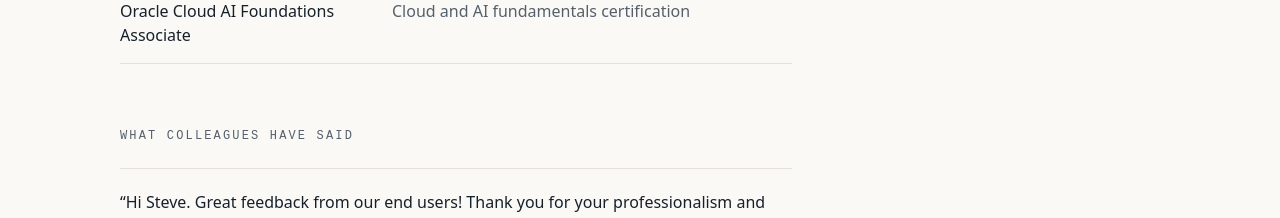
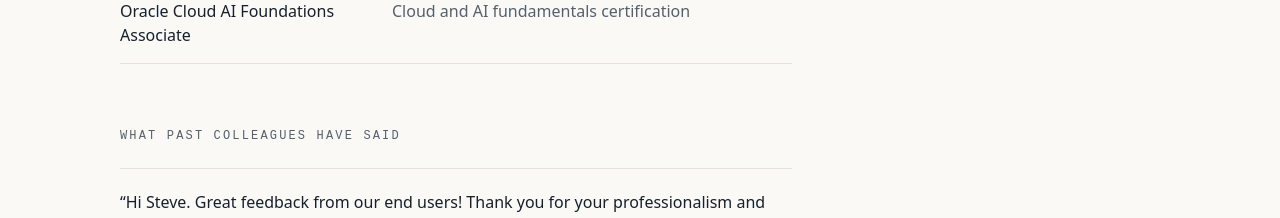
Before and after one commit to NY0E/stevendward, a Next.js app: page /about in a window 1280 px wide. Shown: the part 1480-1698 px from the top of the page. Built offline with nearby package versions, Linux system fonts and the light colour scheme; a web font is replaced by a local one.

Commit message:
About: 'past colleagues'

```diff
--- a/app/about/page.tsx
+++ b/app/about/page.tsx
@@ -124,7 +124,7 @@ export default function AboutPage() {
 
       <section className="mt-16" aria-labelledby="colleagues">
         <h2 id="colleagues" className="eyebrow mb-6">
-          What colleagues have said
+          What past colleagues have said
         </h2>
         <div className="max-w-prose divide-y divide-rule border-y border-rule">
           {quotes.map((q) => (
```
